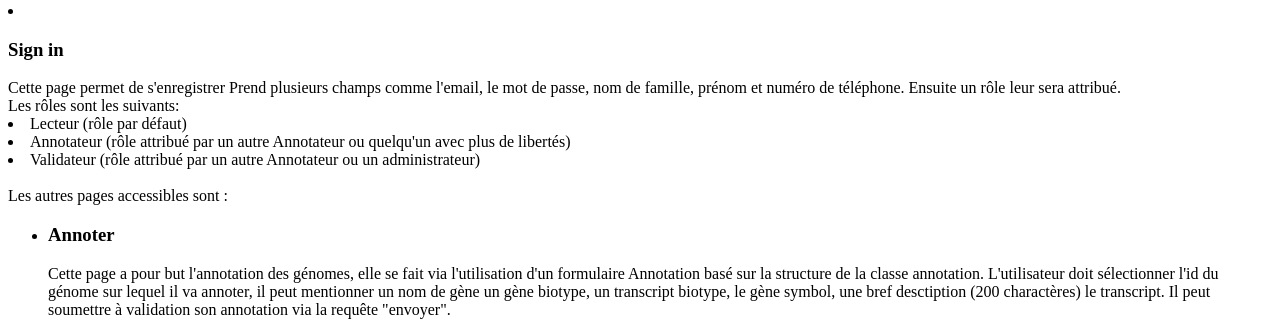
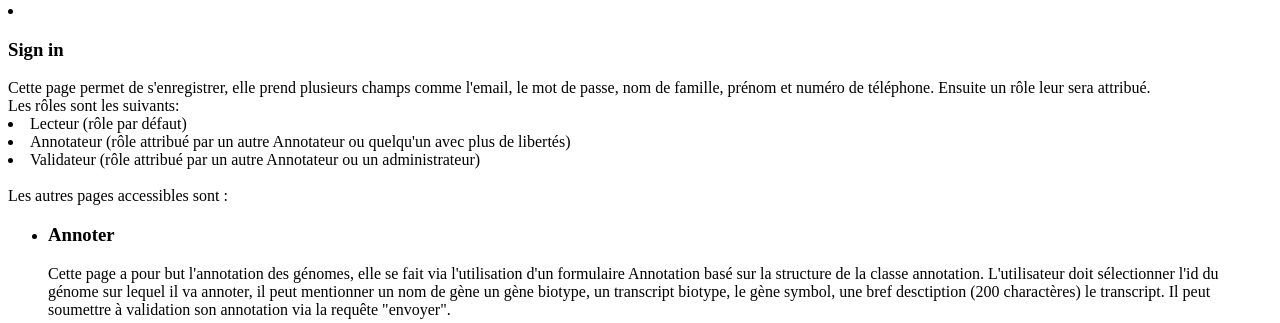
Before and after one commit to lwperrin/projet_web, a Django app: page / in a window 1280 px wide. Shown: the part 543-866 px from the top of the page. Run offline with Django 4.2, Linux system fonts and the light colour scheme.

Commit message:
Update home.html

```diff
--- a/source/bacterial_genome_annotation/templates/bacterial_genome_annotation/home.html
+++ b/source/bacterial_genome_annotation/templates/bacterial_genome_annotation/home.html
@@ -19,8 +19,8 @@
 					Ces informations vont être soumises à la base de données et s'il y a concordence l'utilisateur peut se connecter et accéder à son rôle.
 
 				<li><h3>Sign in</h3></li>
-				Cette page permet de s'enregistrer
-				Prend plusieurs champs comme l'email, le mot de passe, nom de famille, prénom et numéro de téléphone.
+				Cette page permet de s'enregistrer,
+				elle prend plusieurs champs comme l'email, le mot de passe, nom de famille, prénom et numéro de téléphone.
 				Ensuite un rôle leur sera attribué.
 				<br>
 					Les rôles sont les suivants:
```
